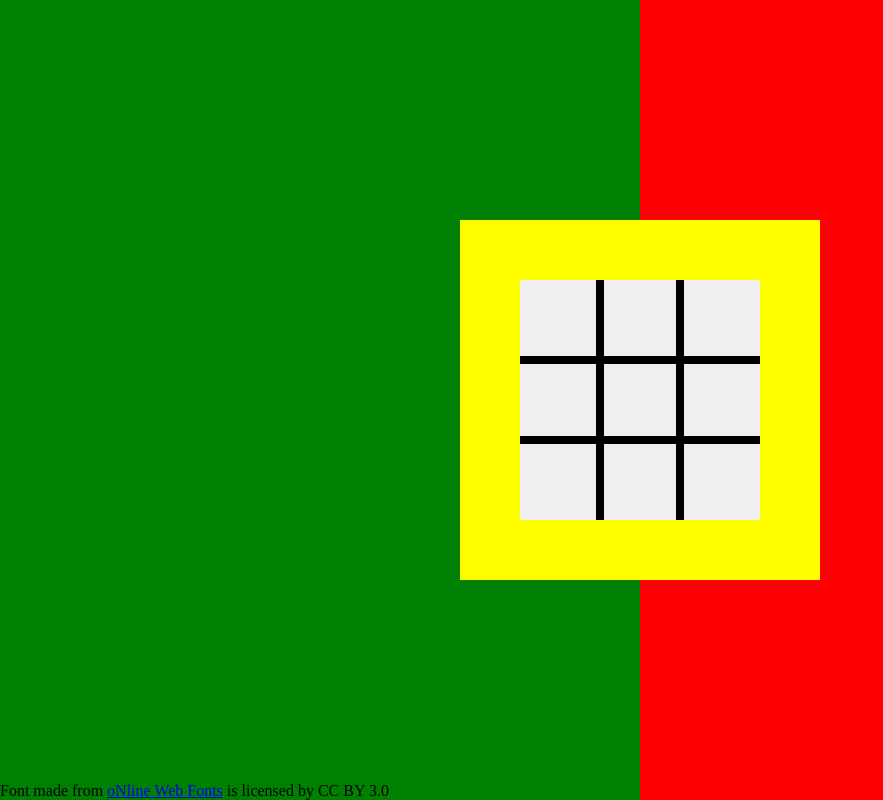
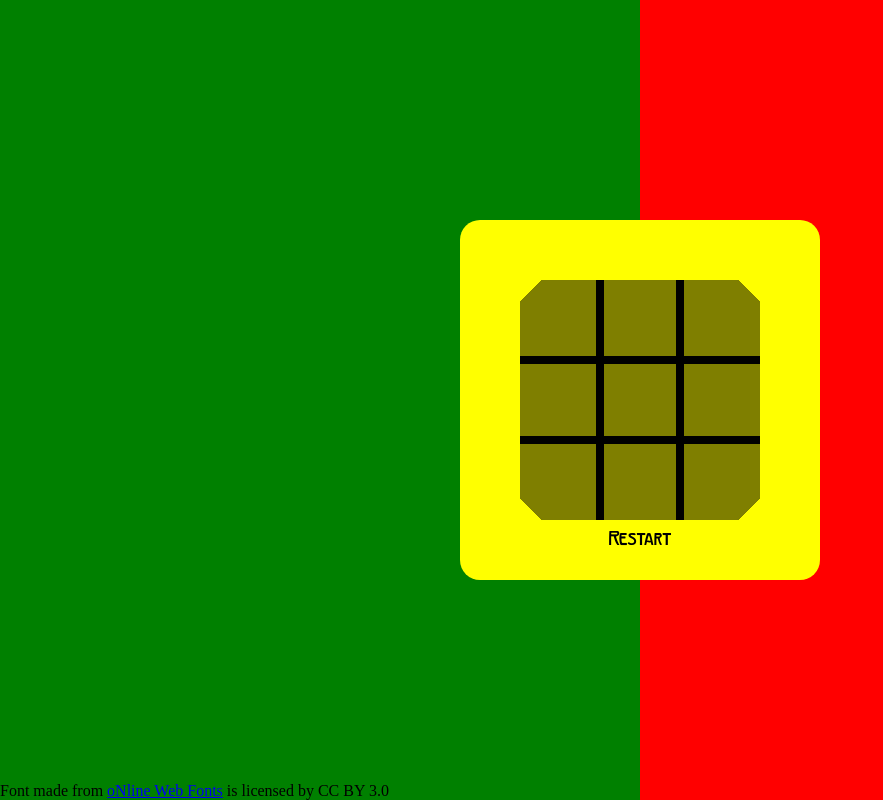
Before and after one commit to FFerreirinha/fferreirinha.github.io, a plain HTML site: page index.html in a window 1280 px wide. Shown: the whole page, without its empty margins (0-883 px from the left). Drawn offline with Linux system fonts and the light colour scheme.

Commit message:
Add restart button
Added a restart button to allow to reset board mid-round.

```diff
--- a/index.html
+++ b/index.html
@@ -24,6 +24,9 @@
             <button class="gameboard-cell" id="6"></button>
             <button class="gameboard-cell" id="7"></button>
             <button class="gameboard-cell" id="8"></button>
+            <div id="restart">
+                <button id="restart-button">Restart</button>
+            </div>
         </div>
 
     </div>
--- a/main.js
+++ b/main.js
@@ -44,6 +44,9 @@ const gameBoard = (() => {
         }
         gameBoard.setUp();
     }
+
+    restartButton = document.getElementById("restart-button");
+    restartButton.addEventListener("click", () => {reset()});
 
     return{setUp, reset, moveBoard, getBoard};
 })();
--- a/styles.css
+++ b/styles.css
@@ -64,9 +64,10 @@ html, body {
 #gameboard {
     height: 300px;
     width: 300px;
+    border-radius: 20px;
 
     display: grid;
-    grid-template-rows: repeat(3, 80px);
+    grid-template-rows: repeat(4, 80px);
     grid-template-columns: repeat(3, 80px);
 
     padding-left: 60px;
@@ -79,8 +80,27 @@ html, body {
 
 .gameboard-cell {
     border: black 4px solid;
+    background-color: rgba(0,0,0,.5);
 
+    color: yellow;
+    font-size: 3em;
+    font-family: Obrigado, Helvetica;
+}
 
+#\30 {
+    background: linear-gradient(135deg, transparent 15px, rgba(0,0,0,.5) 0) top left;
+}
+
+#\32 {
+    background: linear-gradient(225deg, transparent 15px, rgba(0,0,0,.5) 0) right;
+}
+
+#\36 {
+    background: linear-gradient(45deg, transparent 15px, rgba(0,0,0,.5) 0) bottom left;
+}
+
+#\38 {
+    background: linear-gradient(315deg, transparent 15px, rgba(0,0,0,.5) 0) bottom left;
 }
 
 #\30, #\31, #\32 {
@@ -98,3 +118,25 @@ html, body {
 #\36, #\37, #\38 {
     border-bottom: 0px;
 }
+
+#restart {
+    grid-row-start: 4;
+    grid-column-start: 1;
+    grid-column-end: 3;
+
+    position: absolute;
+    height: 80px;
+    width: 240px;
+
+    display: flex;
+    justify-content: center;
+}
+
+#restart > button {
+    background-color: yellow;
+    border: transparent;
+    font-size: 1.25em;
+    width: 195px;
+    height: 35px;
+    font-family: Obrigado, Helvetica;
+}
```
